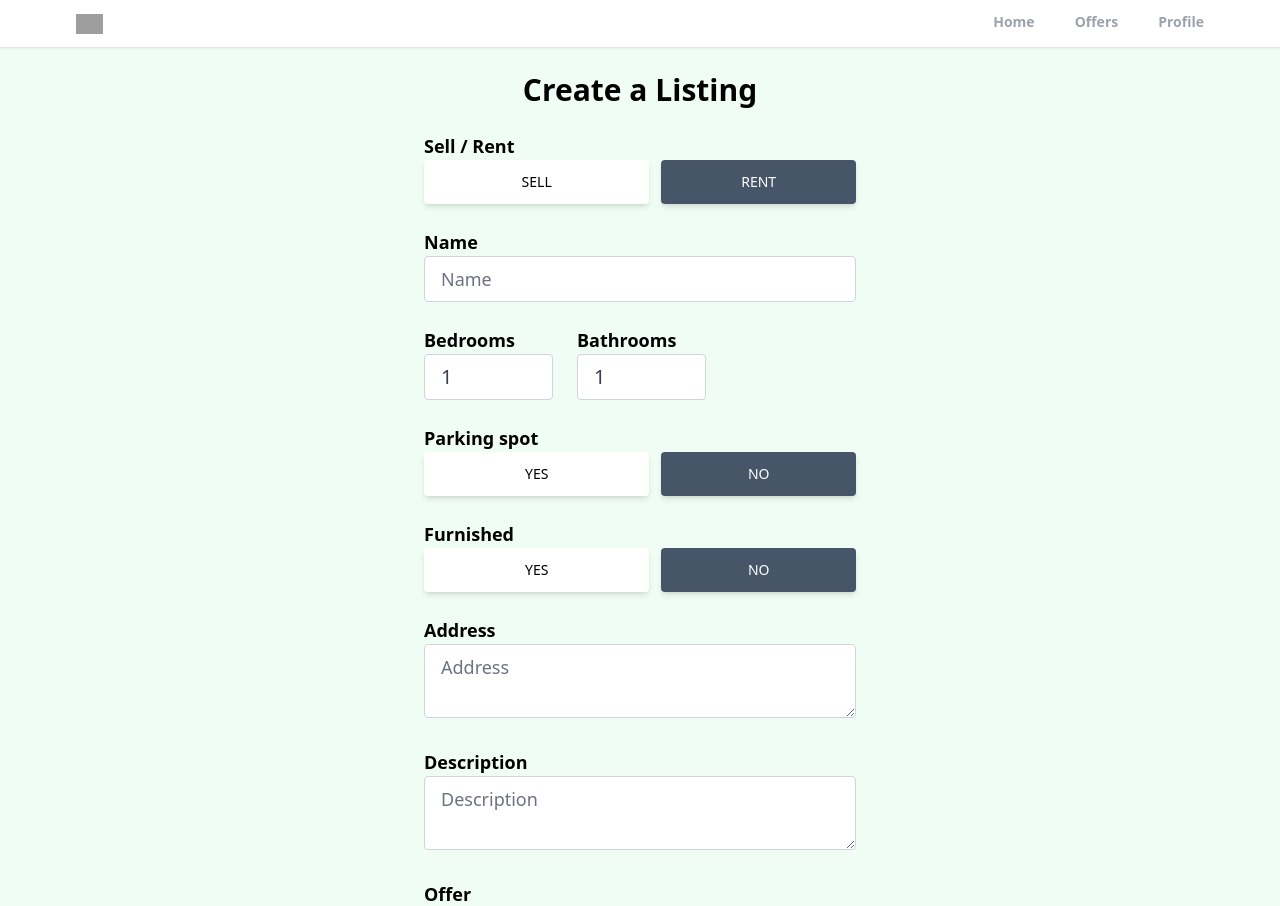
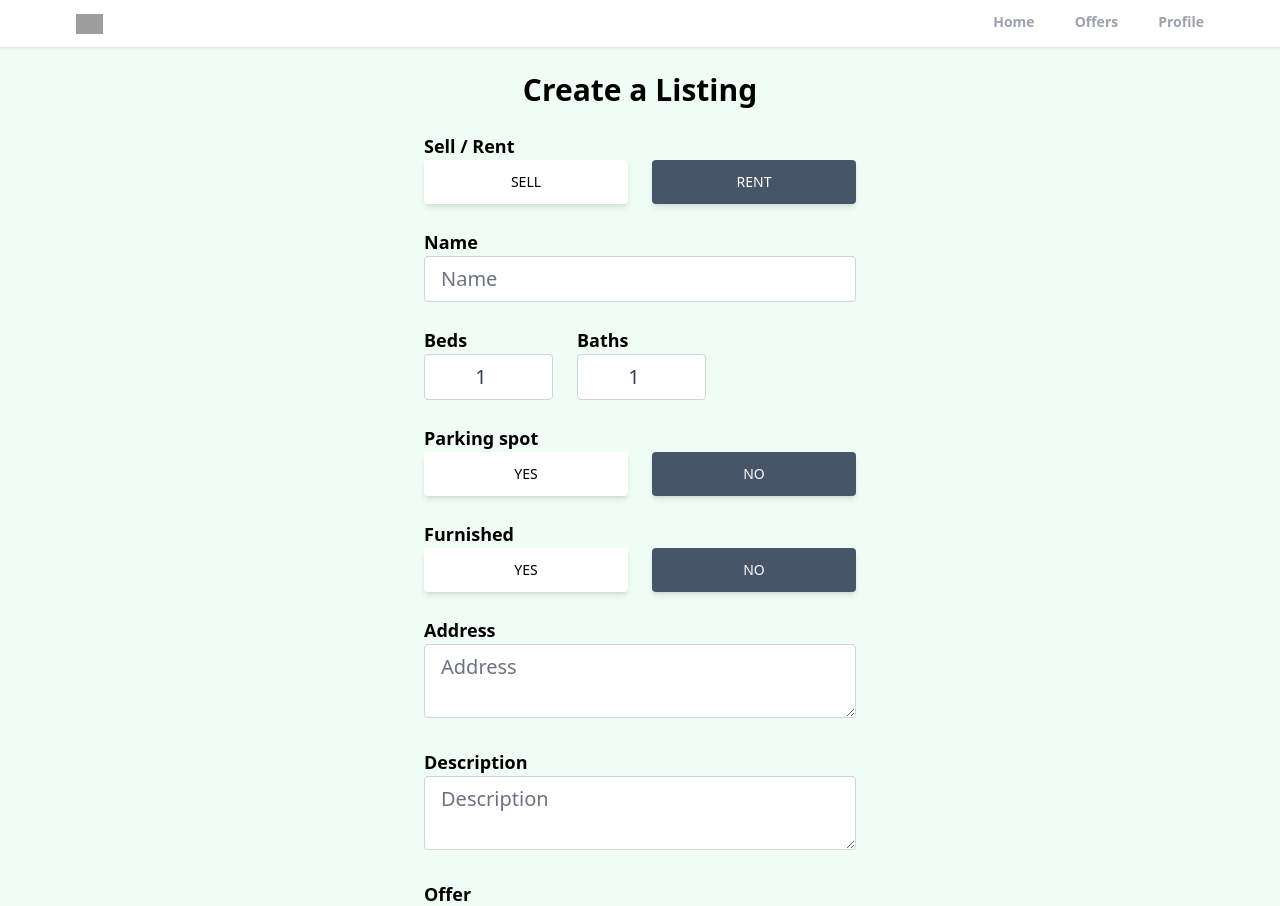
Before and after one commit to stanislavstoychev/react-realtor-clone, a React (Create React App) app: page /create-listing in a window 1280 px wide. Shown: the top 906 px of the page. Built offline with nearby package versions, Linux system fonts and the light colour scheme; no server answers; sample sign-in values are in the browser's storage; grey boxes are pictures that could not be loaded.

Commit message:
lol upload is done

```diff
--- a/package.json
+++ b/package.json
@@ -14,6 +14,7 @@
     "react-router-dom": "^6.4.3",
     "react-scripts": "5.0.1",
     "react-toastify": "^9.1.1",
+    "uuid": "^9.0.0",
     "web-vitals": "^2.1.4"
   },
   "scripts": {
--- a/src/App.js
+++ b/src/App.js
@@ -27,7 +27,9 @@
           <Route path="/forgot-password" element={<ForgotPassword />} />
           <Route path="/offers" element={<Offers />} />
           <Route path="/" element={<Home />} />
-          <Route path="/create-listing" element={<CreateListing />} />
+          <Route path="create-listing" element={<PrivateRoute/>}>
+            <Route path="/create-listing" element={<CreateListing />} />
+          </Route>
         </Routes>
         <ToastContainer
 position="bottom-center"
--- a/src/pages/CreateListing.jsx
+++ b/src/pages/CreateListing.jsx
@@ -1,6 +1,23 @@
-import React, { useState } from 'react'
+import { useState } from "react";
+import Spinner from "../components/Spinner";
+import { toast } from "react-toastify";
+import {
+  getStorage,
+  ref,
+  uploadBytesResumable,
+  getDownloadURL,
+} from "firebase/storage";
+import { getAuth } from "firebase/auth";
+import { v4 as uuidv4 } from "uuid";
+import { addDoc, collection, serverTimestamp } from "firebase/firestore";
+import { db } from "../firebase";
+import { useNavigate } from "react-router-dom";
 
 export default function CreateListing() {
+  const navigate = useNavigate();
+  const auth = getAuth();
+  const [geolocationEnabled, setGeolocationEnabled] = useState(true);
+  const [loading, setLoading] = useState(false);
   const [formData, setFormData] = useState({
     type: "rent",
     name: "",
@@ -10,151 +27,374 @@
     furnished: false,
     address: "",
     description: "",
-        offer: true,
+    offer: false,
     regularPrice: 0,
     discountedPrice: 0,
-        images: [],
+    latitude: 0,
+    longitude: 0,
+    images: {},
   });
-    // destructure formData
-    const { type, name, bedrooms, bathrooms, parking, furnished, address, description, offer, regularPrice, discountedPrice, images } = formData;
+  const {
+    type,
+    name,
+    bedrooms,
+    bathrooms,
+    parking,
+    address,
+    furnished,
+    description,
+    offer,
+    regularPrice,
+    discountedPrice,
+    latitude,
+    longitude,
+    images,
+  } = formData;
   function onChange(e) {
-        return true;
+    let boolean = null;
+    if (e.target.value === "true") {
+      boolean = true;
+    }
+    if (e.target.value === "false") {
+      boolean = false;
+    }
+    // Files
+    if (e.target.files) {
+      setFormData((prevState) => ({
+        ...prevState,
+        images: e.target.files,
+      }));
+    }
+    // Text/Boolean/Number
+    if (!e.target.files) {
+      setFormData((prevState) => ({
+        ...prevState,
+        [e.target.id]: boolean ?? e.target.value,
+      }));
+    }
+  }
+  async function onSubmit(e) {
+    e.preventDefault();
+    setLoading(true);
+    if (+discountedPrice >= +regularPrice) {
+      setLoading(false);
+      toast.error("Discounted price needs to be less than regular price");
+      return;
+    }
+    if (images.length > 6) {
+      setLoading(false);
+      toast.error("maximum 6 images are allowed");
+      return;
+    }
+    let geolocation = {};
+    let location;
+    if (geolocationEnabled) {
+      const response = await fetch(
+        `https://maps.googleapis.com/maps/api/geocode/json?address=${address}&key=${process.env.REACT_APP_GEOCODE_API_KEY}`
+      );
+      const data = await response.json();
+      console.log(data);
+      geolocation.lat = data.results[0]?.geometry.location.lat ?? 0;
+      geolocation.lng = data.results[0]?.geometry.location.lng ?? 0;
+
+      location = data.status === "ZERO_RESULTS" && undefined;
+
+      if (location === undefined) {
+        setLoading(false);
+        toast.error("please enter a correct address");
+        return;
+      }
+    } else {
+      geolocation.lat = latitude;
+      geolocation.lng = longitude;
+    }
+
+    async function storeImage(image) {
+      return new Promise((resolve, reject) => {
+        const storage = getStorage();
+        const filename = `${auth.currentUser.uid}-${image.name}-${uuidv4()}`;
+        const storageRef = ref(storage, filename);
+        const uploadTask = uploadBytesResumable(storageRef, image);
+        uploadTask.on(
+          "state_changed",
+          (snapshot) => {
+            // Observe state change events such as progress, pause, and resume
+            // Get task progress, including the number of bytes uploaded and the total number of bytes to be uploaded
+            const progress =
+              (snapshot.bytesTransferred / snapshot.totalBytes) * 100;
+            console.log("Upload is " + progress + "% done");
+            switch (snapshot.state) {
+              case "paused":
+                console.log("Upload is paused");
+                break;
+              case "running":
+                console.log("Upload is running");
+                break;
+            }
+          },
+          (error) => {
+            // Handle unsuccessful uploads
+            reject(error);
+          },
+          () => {
+            // Handle successful uploads on complete
+            // For instance, get the download URL: https://firebasestorage.googleapis.com/...
+            getDownloadURL(uploadTask.snapshot.ref).then((downloadURL) => {
+              resolve(downloadURL);
+            });
+          }
+        );
+      });
+    }
+
+    const imgUrls = await Promise.all(
+      [...images].map((image) => storeImage(image))
+    ).catch((error) => {
+      setLoading(false);
+      toast.error("Images not uploaded");
+      return;
+    });
+
+    const formDataCopy = {
+      ...formData,
+      imgUrls,
+      geolocation,
+      timestamp: serverTimestamp(),
+      userRef: auth.currentUser.uid,
+    };
+    delete formDataCopy.images;
+    !formDataCopy.offer && delete formDataCopy.discountedPrice;
+    delete formDataCopy.latitude;
+    delete formDataCopy.longitude;
+    const docRef = await addDoc(collection(db, "listings"), formDataCopy);
+    setLoading(false);
+    toast.success("Listing created");
+    navigate(`/category/${formDataCopy.type}/${docRef.id}`);
+  }
+
+  if (loading) {
+    return <Spinner />;
   }
   return (
-      <main className='max-w-md px-2 m-auto'>
-          <h1 className='text-3xl text-center mt-6 font-bold'>
-              Create a Listing
-          </h1>
-          <form>
-              <p className='text-lg mt-6 font-semibold'>Sell / Rent</p>
-
+    <main className="max-w-md px-2 mx-auto">
+      <h1 className="text-3xl text-center mt-6 font-bold">Create a Listing</h1>
+      <form onSubmit={onSubmit}>
+        <p className="text-lg mt-6 font-semibold">Sell / Rent</p>
         <div className="flex">
-
-                  <button type='button' id="type" value="sale" onClick={onChange} className={`mr-3 px-7 py-3 font-medium text-sm uppercase shadow-md rounded hover:shadow-sm focus:shadow-lg active:shadow-lg transition duration-150 ease-in-out w-full ${
-                      type === "rent" ? "bg-white text-black" : "bg-slate-600 text-white"
-                  }`}>
+          <button
+            type="button"
+            id="type"
+            value="sale"
+            onClick={onChange}
+            className={`mr-3 px-7 py-3 font-medium text-sm uppercase shadow-md rounded hover:shadow-lg focus:shadow-lg active:shadow-lg transition duration-150 ease-in-out w-full ${
+              type === "rent"
+                ? "bg-white text-black"
+                : "bg-slate-600 text-white"
+            }`}
+          >
             sell
           </button>
-
-                  <button type='button' id="type" value="sale" onClick={onChange} className={`ml-3px-7 py-3 font-medium text-sm uppercase shadow-md rounded hover:shadow-sm focus:shadow-lg active:shadow-lg transition duration-150 ease-in-out w-full ${
-                      type === "sell" ? "bg-white text-black" : "bg-slate-600 text-white"
-                  }`}>
+          <button
+            type="button"
+            id="type"
+            value="rent"
+            onClick={onChange}
+            className={`ml-3 px-7 py-3 font-medium text-sm uppercase shadow-md rounded hover:shadow-lg focus:shadow-lg active:shadow-lg transition duration-150 ease-in-out w-full ${
+              type === "sale"
+                ? "bg-white text-black"
+                : "bg-slate-600 text-white"
+            }`}
+          >
             rent
           </button>
         </div>
-
-              <p className='text-lg mt-6 font-semibold
-              '>Name</p>
-              <input type="text" id='name' value={name} onChange={onChange} placeholder="Name" maxLength={32} minLength="5" required className='w-full px-4 py-2 text-lg text-gray-700 bg-white border border-gray-300 rounded transition duration-150 ease-in-out focus:text-gray-700 focus:bg-white focus:border-slate-600 mb-6'/>
+        <p className="text-lg mt-6 font-semibold">Name</p>
+        <input
+          type="text"
+          id="name"
+          value={name}
+          onChange={onChange}
+          placeholder="Name"
+          maxLength="32"
+          minLength="10"
+          required
+          className="w-full px-4 py-2 text-xl text-gray-700 bg-white border border-gray-300 rounded transition duration-150 ease-in-out focus:text-gray-700 focus:bg-white focus:border-slate-600 mb-6"
+        />
         <div className="flex space-x-6 mb-6">
-                  <div className="">
-                      <p className="text-lg font-semibold">Bedrooms</p>
-                      <input type="number"
-                          className="px-4 py-2 text-xl text-gray-700 bg-white border border-gray-300 rounded transition ease-in-out duration-150 focus:text-gray-700 focus:bg-white
-                          focus:border-slate-600 w-full"
-                          id='bedrooms' value={bedrooms} min="1" max="50" required />
+          <div>
+            <p className="text-lg font-semibold">Beds</p>
+            <input
+              type="number"
+              id="bedrooms"
+              value={bedrooms}
+              onChange={onChange}
+              min="1"
+              max="50"
+              required
+              className="w-full px-4 py-2 text-xl text-gray-700 bg-white border border-gray-300 rounded transition duration-150 ease-in-out focus:text-gray-700 focus:bg-white focus:border-slate-600 text-center"
+            />
           </div>
-                  <div >
-                      <p className="text-lg font-semibold">Bathrooms</p>
-                      <input type="number"
-                          className="w-full px-4 py-2 text-xl text-gray-700 bg-white border border-gray-300 rounded transition ease-in-out duration-150 focus:text-gray-700 focus:bg-white
-                          focus:border-slate-600"
-                          id='bathrooms' value={bathrooms} min="1" max="50" required />
+          <div>
+            <p className="text-lg font-semibold">Baths</p>
+            <input
+              type="number"
+              id="bathrooms"
+              value={bathrooms}
+              onChange={onChange}
+              min="1"
+              max="50"
+              required
+              className="w-full px-4 py-2 text-xl text-gray-700 bg-white border border-gray-300 rounded transition duration-150 ease-in-out focus:text-gray-700 focus:bg-white focus:border-slate-600 text-center"
+            />
           </div>
         </div>
-
-              <p className='text-lg mt-6 font-semibold'>Parking spot</p>
-
+        <p className="text-lg mt-6 font-semibold">Parking spot</p>
         <div className="flex">
-
-                <button type='button' id="parking" value={true} onClick={onChange} className={`mr-3 px-7 py-3 font-medium text-sm uppercase shadow-md rounded hover:shadow-sm focus:shadow-lg active:shadow-lg transition duration-150 ease-in-out w-full ${
+          <button
+            type="button"
+            id="parking"
+            value={true}
+            onClick={onChange}
+            className={`mr-3 px-7 py-3 font-medium text-sm uppercase shadow-md rounded hover:shadow-lg focus:shadow-lg active:shadow-lg transition duration-150 ease-in-out w-full ${
               !parking ? "bg-white text-black" : "bg-slate-600 text-white"
-                }`}>
-                    yes
+            }`}
+          >
+            Yes
           </button>
-
-                <button type='button' id="parking" value={false} onClick={onChange} className={`ml-3px-7 py-3 font-medium text-sm uppercase shadow-md rounded hover:shadow-sm focus:shadow-lg active:shadow-lg transition duration-150 ease-in-out w-full ${
+          <button
+            type="button"
+            id="parking"
+            value={false}
+            onClick={onChange}
+            className={`ml-3 px-7 py-3 font-medium text-sm uppercase shadow-md rounded hover:shadow-lg focus:shadow-lg active:shadow-lg transition duration-150 ease-in-out w-full ${
               parking ? "bg-white text-black" : "bg-slate-600 text-white"
-                }`}>
+            }`}
+          >
             no
           </button>
         </div>
-
-              <p className='text-lg mt-6 font-semibold'>Furnished</p>
-
+        <p className="text-lg mt-6 font-semibold">Furnished</p>
         <div className="flex">
-
           <button
-                      type='button'
+            type="button"
             id="furnished"
             value={true}
-                      onClick={onChange} className={`mr-3 px-7 py-3 font-medium text-sm uppercase shadow-md rounded hover:shadow-sm focus:shadow-lg active:shadow-lg transition duration-150 ease-in-out w-full ${
+            onClick={onChange}
+            className={`mr-3 px-7 py-3 font-medium text-sm uppercase shadow-md rounded hover:shadow-lg focus:shadow-lg active:shadow-lg transition duration-150 ease-in-out w-full ${
               !furnished ? "bg-white text-black" : "bg-slate-600 text-white"
-                }`}>
+            }`}
+          >
             yes
           </button>
-
-                <button type='button' id="furnished" value={false} onClick={onChange} className={`ml-3px-7 py-3 font-medium text-sm uppercase shadow-md rounded hover:shadow-sm focus:shadow-lg active:shadow-lg transition duration-150 ease-in-out w-full ${
+          <button
+            type="button"
+            id="furnished"
+            value={false}
+            onClick={onChange}
+            className={`ml-3 px-7 py-3 font-medium text-sm uppercase shadow-md rounded hover:shadow-lg focus:shadow-lg active:shadow-lg transition duration-150 ease-in-out w-full ${
               furnished ? "bg-white text-black" : "bg-slate-600 text-white"
-                }`}>
+            }`}
+          >
             no
           </button>
         </div>
-
-              <p className='text-lg mt-6 font-semibold
-              '>Address</p>
-              <textarea type="text" id='address' value={address} onChange={onChange} placeholder="Address"
-                required className='w-full px-4 py-2 text-lg text-gray-700 bg-white border border-gray-300 rounded transition duration-150 ease-in-out focus:text-gray-700 focus:bg-white focus:border-slate-600 mb-6' />
-
-              <p className='text-lg  font-semibold
-              '>Description</p>
-              <textarea type="text" id='description' value={description} onChange={onChange} placeholder="Description"
-                required className='w-full px-4 py-2 text-lg text-gray-700 bg-white border border-gray-300 rounded transition duration-150 ease-in-out focus:text-gray-700 focus:bg-white focus:border-slate-600 mb-6' />
-
-            <p className='text-lg font-semibold'>Offer</p>
-
+        <p className="text-lg mt-6 font-semibold">Address</p>
+        <textarea
+          type="text"
+          id="address"
+          value={address}
+          onChange={onChange}
+          placeholder="Address"
+          required
+          className="w-full px-4 py-2 text-xl text-gray-700 bg-white border border-gray-300 rounded transition duration-150 ease-in-out focus:text-gray-700 focus:bg-white focus:border-slate-600 mb-6"
+        />
+        {!geolocationEnabled && (
+          <div className="flex space-x-6 justify-start mb-6">
+            <div className="">
+              <p className="text-lg font-semibold">Latitude</p>
+              <input
+                type="number"
+                id="latitude"
+                value={latitude}
+                onChange={onChange}
+                required
+                min="-90"
+                max="90"
+                className="w-full px-4 py-2 text-xl text-gray-700 bg-white border border-gray-300 rounded transition duration-150 ease-in-out focus:bg-white focus:text-gray-700 focus:border-slate-600 text-center"
+              />
+            </div>
+            <div className="">
+              <p className="text-lg font-semibold">Longitude</p>
+              <input
+                type="number"
+                id="longitude"
+                value={longitude}
+                onChange={onChange}
+                required
+                min="-180"
+                max="180"
+                className="w-full px-4 py-2 text-xl text-gray-700 bg-white border border-gray-300 rounded transition duration-150 ease-in-out focus:bg-white focus:text-gray-700 focus:border-slate-600 text-center"
+              />
+            </div>
+          </div>
+        )}
+        <p className="text-lg font-semibold">Description</p>
+        <textarea
+          type="text"
+          id="description"
+          value={description}
+          onChange={onChange}
+          placeholder="Description"
+          required
+          className="w-full px-4 py-2 text-xl text-gray-700 bg-white border border-gray-300 rounded transition duration-150 ease-in-out focus:text-gray-700 focus:bg-white focus:border-slate-600 mb-6"
+        />
+        <p className="text-lg font-semibold">Offer</p>
         <div className="flex mb-6">
-
           <button
-                    type='button'
+            type="button"
             id="offer"
             value={true}
-                    onClick={onChange} className={`mr-3 px-7 py-3 font-medium text-sm uppercase shadow-md rounded hover:shadow-sm focus:shadow-lg active:shadow-lg transition duration-150 ease-in-out w-full ${
+            onClick={onChange}
+            className={`mr-3 px-7 py-3 font-medium text-sm uppercase shadow-md rounded hover:shadow-lg focus:shadow-lg active:shadow-lg transition duration-150 ease-in-out w-full ${
               !offer ? "bg-white text-black" : "bg-slate-600 text-white"
-                }`}>
+            }`}
+          >
             yes
           </button>
-
-                <button type='button' id="offer" value={false} onClick={onChange} className={`ml-3px-7 py-3 font-medium text-sm uppercase shadow-md rounded hover:shadow-sm focus:shadow-lg active:shadow-lg transition duration-150 ease-in-out w-full ${
+          <button
+            type="button"
+            id="offer"
+            value={false}
+            onClick={onChange}
+            className={`ml-3 px-7 py-3 font-medium text-sm uppercase shadow-md rounded hover:shadow-lg focus:shadow-lg active:shadow-lg transition duration-150 ease-in-out w-full ${
               offer ? "bg-white text-black" : "bg-slate-600 text-white"
-                }`}>
+            }`}
+          >
             no
           </button>
         </div>
-
-
-            <p className='text-lg font-semibold'>Regular Price</p>
-
-            <div className="flex mb-6 justify-center items-center">
-                <div className="w-full">
+        <div className="flex items-center mb-6">
+          <div className="">
+            <p className="text-lg font-semibold">Regular price</p>
+            <div className="flex w-full justify-center items-center space-x-6">
               <input
-                    type='number'
+                type="number"
                 id="regularPrice"
                 value={regularPrice}
+                onChange={onChange}
                 min="50"
-                          max="5000000"
-                          onClick={onChange}
-                          className={`mr-3 px-7 w-full  py-3 font-medium text-sm   rounded text-gray-700 focus:text-gray-700 focus:bg-white bg-white border border-gray-300 focus:border-slate-600 transition duration-150 ease-in-out text-center space-x-6`}
-                      required />
-
+                max="400000000"
+                required
+                className="w-full px-4 py-2 text-xl text-gray-700 bg-white border border-gray-300 rounded transition duration-150 ease-in-out focus:text-gray-700 focus:bg-white focus:border-slate-600 text-center"
+              />
+              {type === "rent" && (
+                <div className="">
+                  <p className="text-md w-full whitespace-nowrap">$ / Month</p>
                 </div>
-                <div className="">
-                      {type === "rent" && (
-                          <p className="ml-4 text-md w-full whitespace-nowrap"> $ / Month</p>
               )}
             </div>
           </div>
-
+        </div>
         {offer && (
           <div className="flex items-center mb-6">
             <div className="">
@@ -181,7 +421,6 @@
             </div>
           </div>
         )}
-
         <div className="mb-6">
           <p className="text-lg font-semibold">Images</p>
           <p className="text-gray-600">
@@ -194,12 +433,16 @@
             accept=".jpg,.png,.jpeg"
             multiple
             required
-            className="w-full px-3 py-1.5 text-gray-700 bg-white border border-gray-300 rounded transition duration-150 ease-in-out focus:bg-white focus:border-slate-600 hover:border-slate-600"
+            className="w-full px-3 py-1.5 text-gray-700 bg-white border border-gray-300 rounded transition duration-150 ease-in-out focus:bg-white focus:border-slate-600"
           />
         </div>
-              <button type="submit" className='mb-6 w-full px-7 py-3 bg-blue-600 text-white font-medium text-center text-lg uppercase rounded shadow-md hover:bg-blue-700 hover:shadow-lg focus:bg-blue-700 focus:shadow-lg active:bg-blue-800 active:shadow-lg transition duration-150'>Create List</button>
-
+        <button
+          type="submit"
+          className="mb-6 w-full px-7 py-3 bg-blue-600 text-white font-medium text-sm uppercase rounded shadow-md hover:bg-blue-700 hover:shadow-lg focus:bg-blue-700 focus:shadow-lg active:bg-blue-800 active:shadow-lg transition duration-150 ease-in-out"
+        >
+          Create Listing
+        </button>
       </form>
     </main>
-  )
+  );
 }
```
Also changed, not shown: 1 other file (tests, documents, lock files or other folders). Lines whose indentation alone changed are shown as unchanged.
